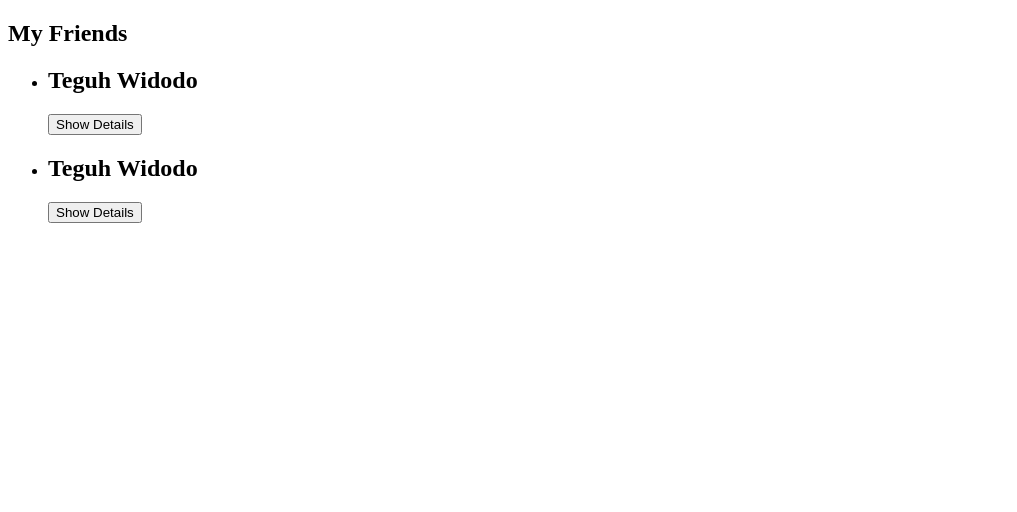
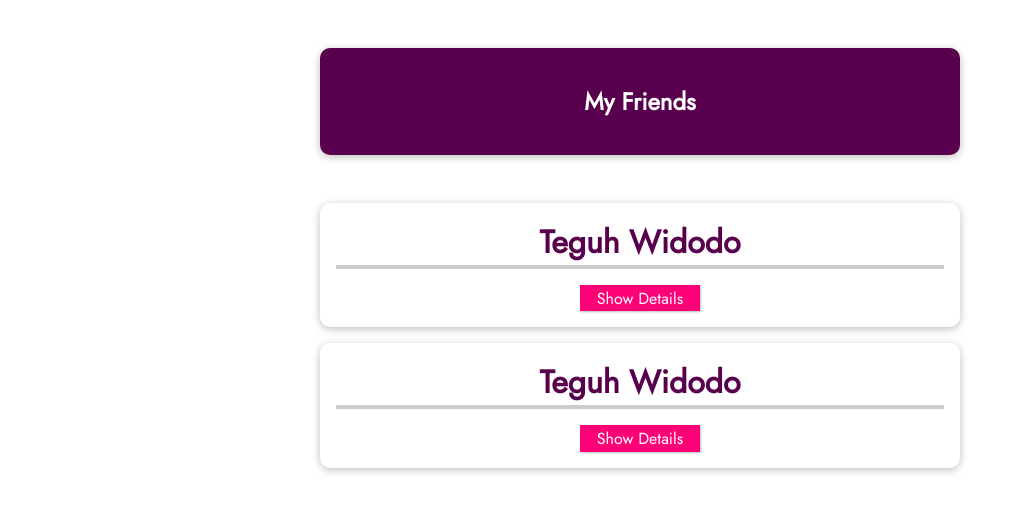
Before and after one commit to teguhwin8/vue-first-app, a Vue app: page / in a window 1280 px wide. Shown: the top 512 px of the page, without its empty margins (0-1017 px from the left). Built offline with nearby package versions, Linux system fonts and the light colour scheme.

Commit message:
Add Styling

```diff
--- a/src/App.vue
+++ b/src/App.vue
@@ -1,6 +1,8 @@
 <template>
   <section>
-    <h2>My Friends</h2>
+    <header>
+      <h1>My Friends</h1>
+    </header>
     <ul>
       <friend-contact></friend-contact>
       <friend-contact></friend-contact>
@@ -9,7 +11,6 @@
 </template>
 
 <script>
-
 export default {
   data() {
     return {
@@ -31,3 +32,71 @@ export default {
   },
 }
 </script>
+
+<style>
+@import url("https://fonts.googleapis.com/css2?family=Jost&display=swap");
+
+* {
+  box-sizing: border-box;
+}
+
+html {
+  font-family: "Jost", sans-serif;
+}
+
+body {
+  margin: 0;
+}
+
+header {
+  box-shadow: 0 2px 8px rgba(0, 0, 0, 0.26);
+  margin: 3rem auto;
+  border-radius: 10px;
+  padding: 1rem;
+  background-color: #58004d;
+  color: white;
+  text-align: center;
+  width: 90%;
+  max-width: 40rem;
+}
+
+#app ul {
+  margin: 0;
+  padding: 0;
+  list-style: none;
+}
+
+#app li {
+  box-shadow: 0 2px 8px rgba(0, 0, 0, 0.26);
+  margin: 1rem auto;
+  border-radius: 10px;
+  padding: 1rem;
+  text-align: center;
+  width: 90%;
+  max-width: 40rem;
+}
+
+#app h2 {
+  font-size: 2rem;
+  border-bottom: 4px solid #ccc;
+  color: #58004d;
+  margin: 0 0 1rem 0;
+}
+
+#app button {
+  font: inherit;
+  cursor: pointer;
+  border: 1px solid #ff0077;
+  background-color: #ff0077;
+  color: white;
+  padding: 0.05rem 1rem;
+  box-shadow: 1px 1px 2px rgba(0, 0, 0, 0.26);
+}
+
+#app button:hover,
+#app button:active {
+  background-color: #ec3169;
+  border-color: #ec3169;
+  box-shadow: 1px 1px 4px rgba(0, 0, 0, 0.26);
+}
+</style>
--- a/src/components/FriendContact.vue
+++ b/src/components/FriendContact.vue
@@ -1,8 +1,8 @@
 <template>
   <li>
     <h2>{{ friend.name }}</h2>
-    <button @click="toggleDetails()">Show Details</button>
-    <ul :class="detailsAreVisible ? '' : 'd-none'">
+    <button @click="toggleDetails()">{{ detailsAreVisible ? 'Hide' : 'Show' }} Details</button>
+    <ul v-if="detailsAreVisible">
       <li>
         <strong>Phone: {{ friend.phone }}</strong>
       </li>
@@ -33,9 +33,3 @@ export default {
   },
 }
 </script>
-
-<style>
-.d-none {
-  display: none;
-}
-</style>
```
